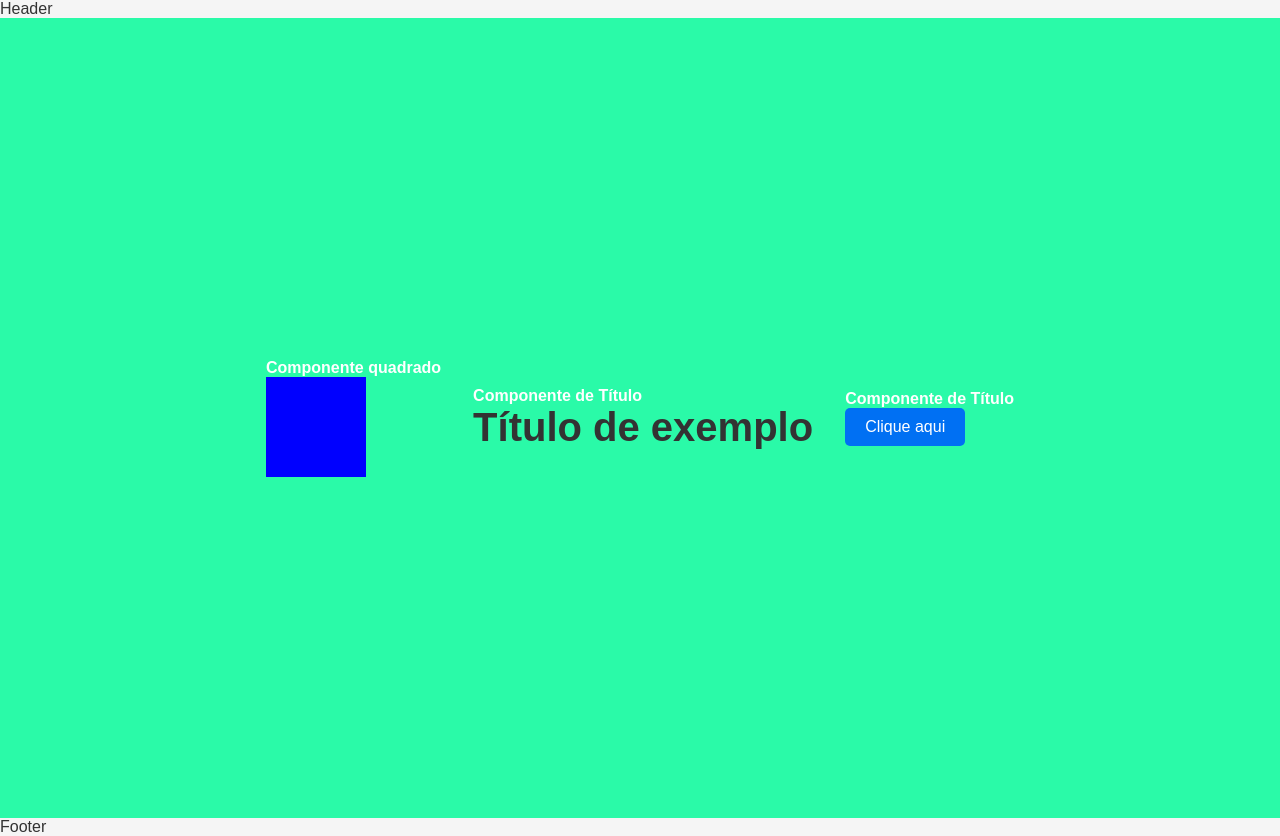
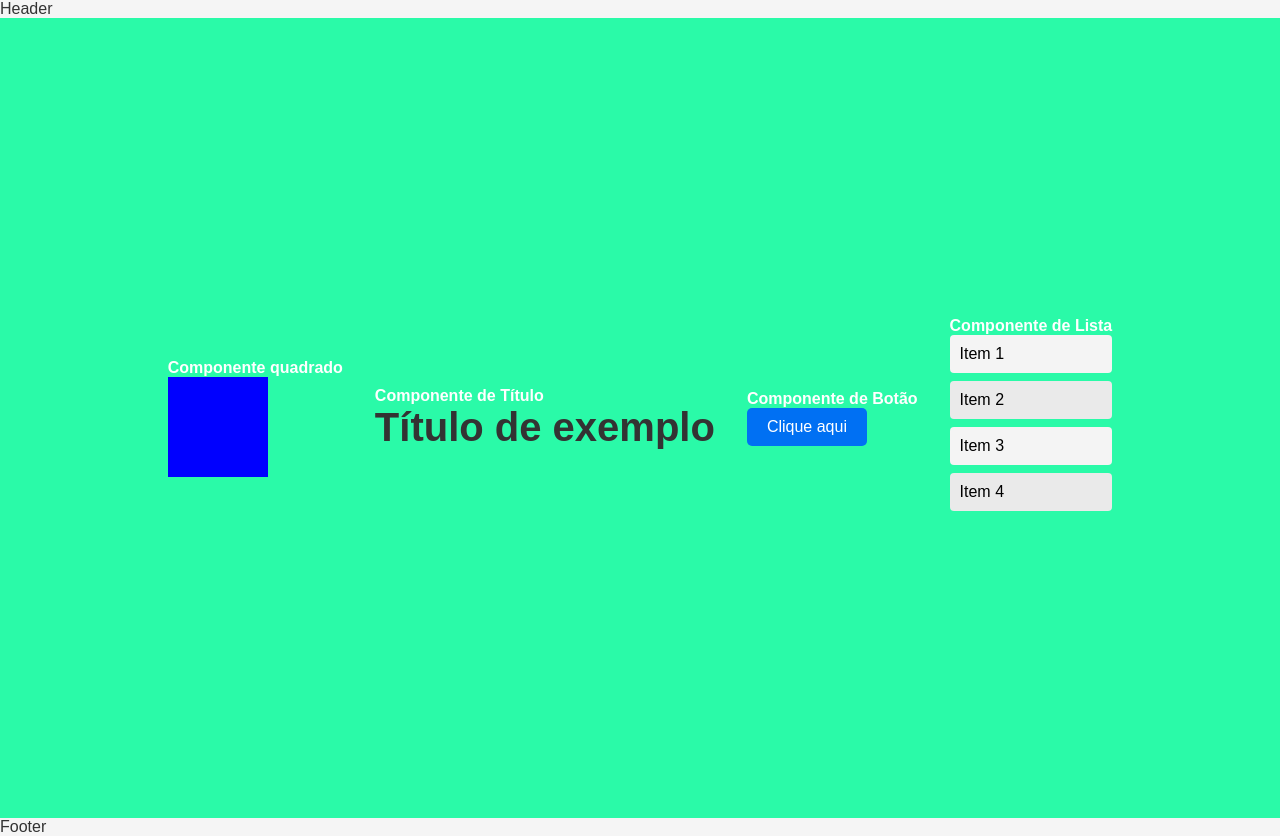
Before and after one commit to r-vilemen/softex-atividades, a Next.js app: page / in a window 1280 px wide. Built offline with nearby package versions, Linux system fonts and the light colour scheme.

Commit message:
Add ListaItens component with styled list styles

```diff
--- /dev/null
+++ b/src/components/ListaItens/index.tsx
@@ -0,0 +1,21 @@
+import {
+  EstiloItem,
+  EstiloLista,
+} from "@/ui/styles/Components/ListaItens/styles";
+import React from "react";
+
+interface ListaItensProps {
+  itens: string[];
+}
+
+const ListaItens: React.FC<ListaItensProps> = ({ itens }) => {
+  return (
+    <EstiloLista>
+      {itens.map((item, index) => (
+        <EstiloItem key={index}>{item}</EstiloItem>
+      ))}
+    </EstiloLista>
+  );
+};
+
+export default ListaItens;
--- a/src/pages/index.tsx
+++ b/src/pages/index.tsx
@@ -5,9 +5,11 @@ import Quadrado from "@/components/Quadrado";
 import Titulo from "@/components/Titulo";
 import { Container } from "@/ui/styles/Pages/home/styles";
 import Botao from "@/components/Botao";
+import ListaItens from "@/components/ListaItens";
 
 export default function Home() {
   const seoText = HomePageTextsSEO;
+  const itens = ["Item 1", "Item 2", "Item 3", "Item 4"];
 
   return (
     <Container>
@@ -23,13 +25,20 @@ export default function Home() {
         <h4>Componente quadrado</h4>
         <Quadrado cor="blue" tamanho={100} />
       </div>
+
       <div>
         <h4>Componente de Título</h4>
         <Titulo texto="Título de exemplo" />
       </div>
+
       <div>
-        <h4>Componente de Título</h4>
+        <h4>Componente de Botão</h4>
         <Botao texto="Clique aqui" onClick={() => alert("Botão clicado!")} />
+      </div>
+
+      <div>
+        <h4>Componente de Lista</h4>
+        <ListaItens itens={itens} />
       </div>
     </Container>
   );
--- /dev/null
+++ b/src/ui/styles/Components/ListaItens/styles.ts
@@ -0,0 +1,20 @@
+import styled from "styled-components";
+
+export const EstiloLista = styled.ul`
+  list-style-type: none;
+  padding: 0;
+  margin: 0;
+`;
+
+export const EstiloItem = styled.li`
+  padding: 10px;
+  background-color: #f4f4f4;
+  margin-bottom: 8px;
+  border-radius: 4px;
+  font-size: 1rem;
+  color: black;
+
+  &:nth-child(even) {
+    background-color: #eaeaea;
+  }
+`;
```
